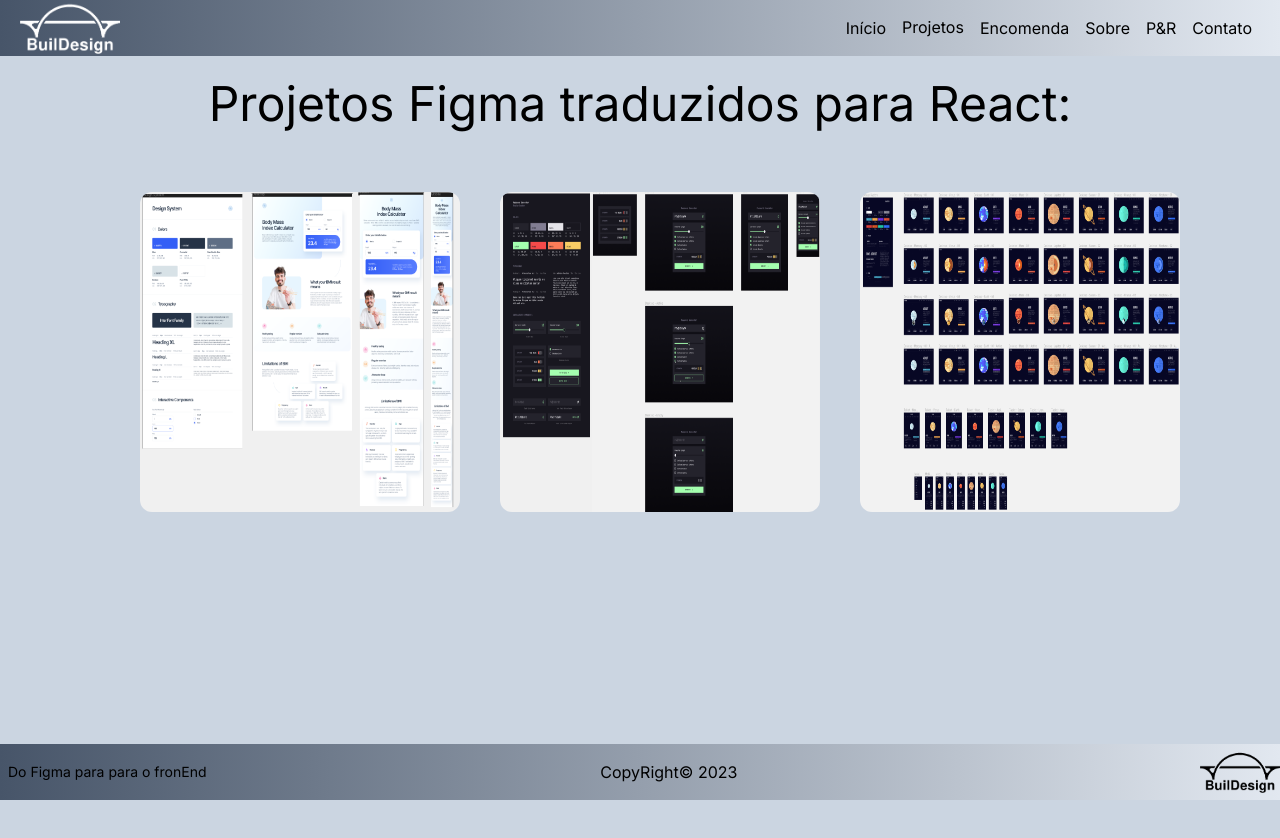
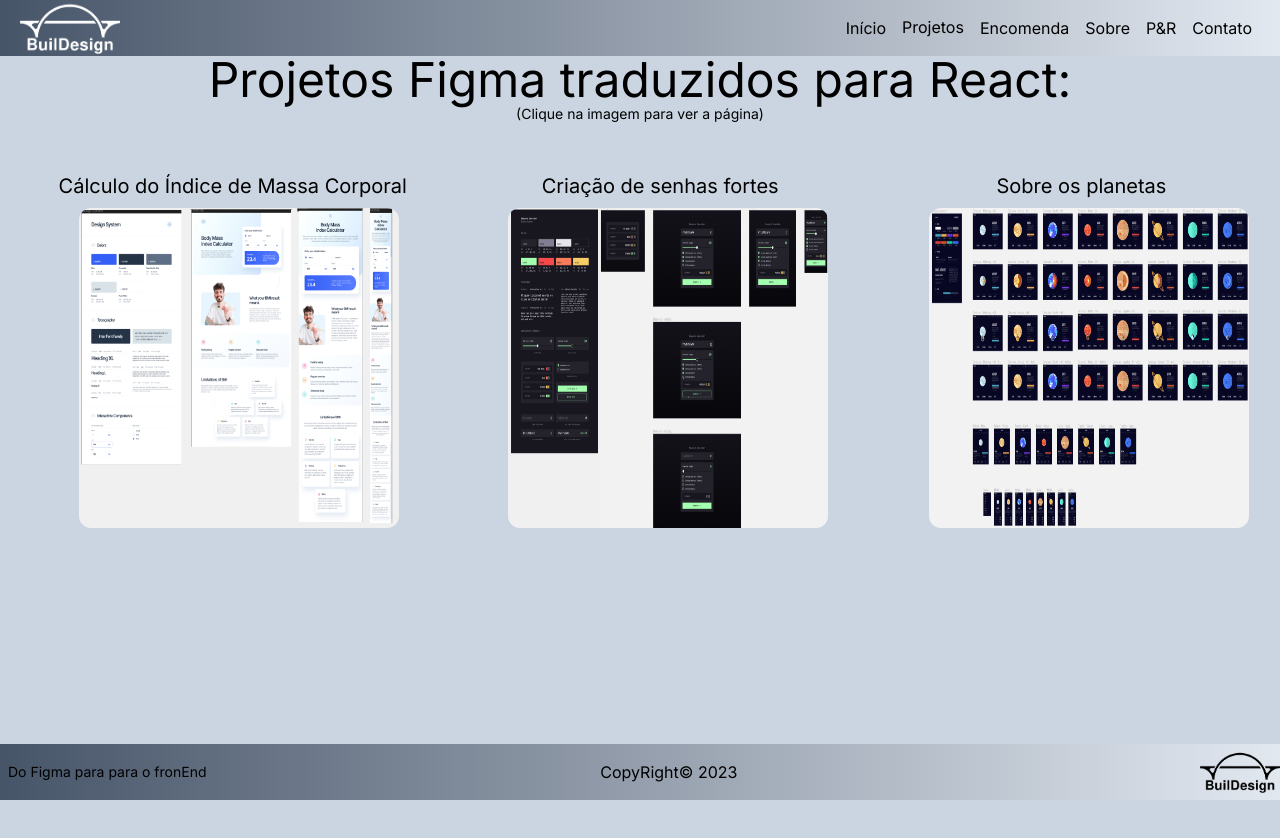
Before and after one commit to ttsoares/buidesign, a Next.js app: page /projects in a window 1280 px wide. Shown: the top 838 px of the page. Built offline with nearby package versions, Linux system fonts and the light colour scheme.

Commit message:
Better Projects apperance

```diff
--- a/app/projects/page.jsx
+++ b/app/projects/page.jsx
@@ -5,11 +5,17 @@ import Link from "next/link";
 const Page = () => {
   return (
     <div className="w-full h-full">
-      <h2 className="w-fit mx-auto text-5xl p-6 mb-10">
+      <h1 className="w-fit mx-auto text-5xl">
         Projetos Figma traduzidos para React:
-      </h2>
-      <div className="flex justify-center items-center w-full">
-        <div>
+      </h1>
+      <p className="text-sm w-fit mx-auto mb-12">
+        (Clique na imagem para ver a página)
+      </p>
+      <div className="flex justify-around items-center w-full">
+        <div className="flex flex-col justify-center items-center">
+          <h2 className="w-fit mx-auto text-xl  ml-7 mb-2">
+            Cálculo do Índice de Massa Corporal
+          </h2>
           <Link href="https://bm-index.vercel.app/" target="_blank">
             <div className=" rounded-xl relative ml-10 w-80 h-80 transition-all duration-500 hover:scale-125">
               <Image
@@ -21,7 +27,10 @@ const Page = () => {
             </div>
           </Link>
         </div>
-        <div>
+        <div className="flex flex-col justify-center items-center">
+          <h2 className="w-fit mx-auto text-xl pl-6 mb-2">
+            Criação de senhas fortes
+          </h2>
           <Link href="https://pass-generator-pied.vercel.app/" target="_blank">
             <div className="relative ml-10 w-80 h-80 transition-all duration-500 hover:scale-125">
               <Image
@@ -33,7 +42,8 @@ const Page = () => {
             </div>
           </Link>
         </div>
-        <div>
+        <div className="flex flex-col justify-center items-center">
+          <h2 className="w-fit mx-auto text-xl pl-6 mb-2">Sobre os planetas</h2>
           <Link href="https://planets-zeta.vercel.app/" target="_blank">
             <div className="relative ml-10 w-80 h-80 transition-all duration-500 hover:scale-125">
               <Image
```
